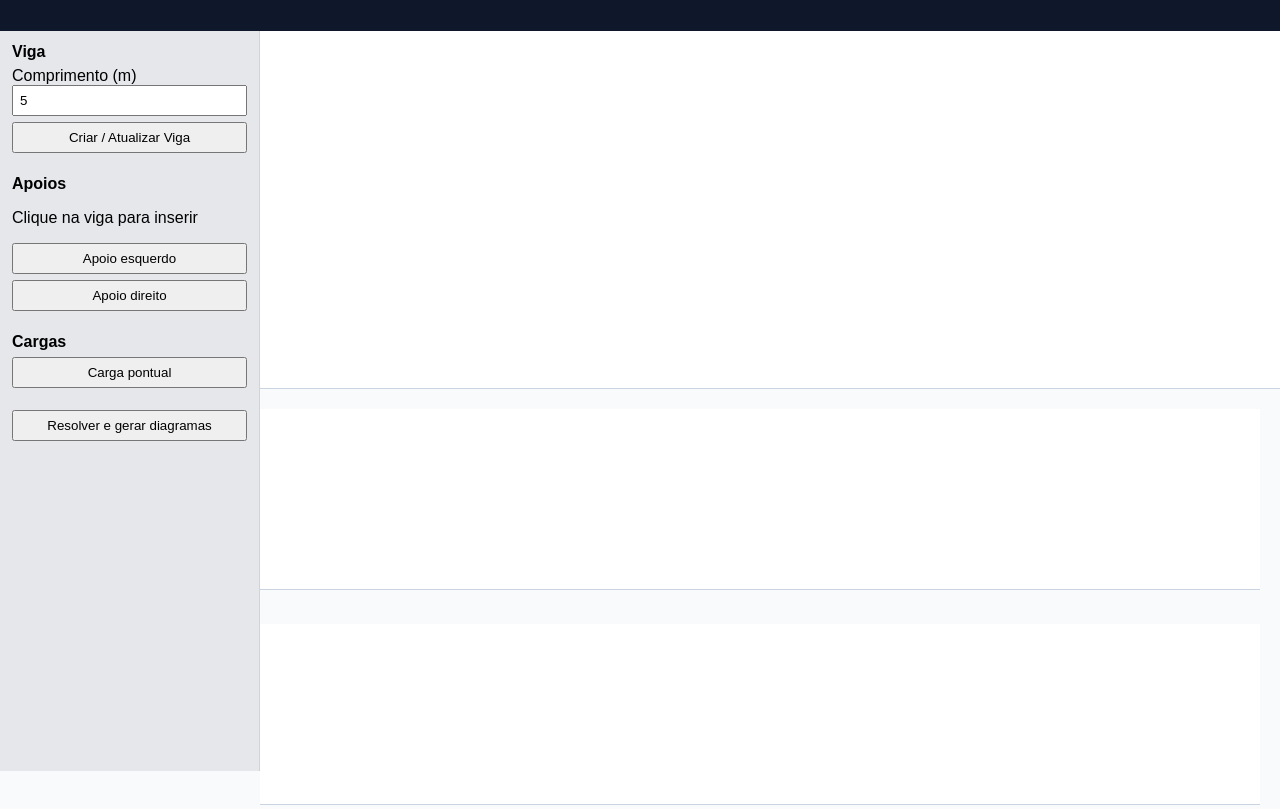
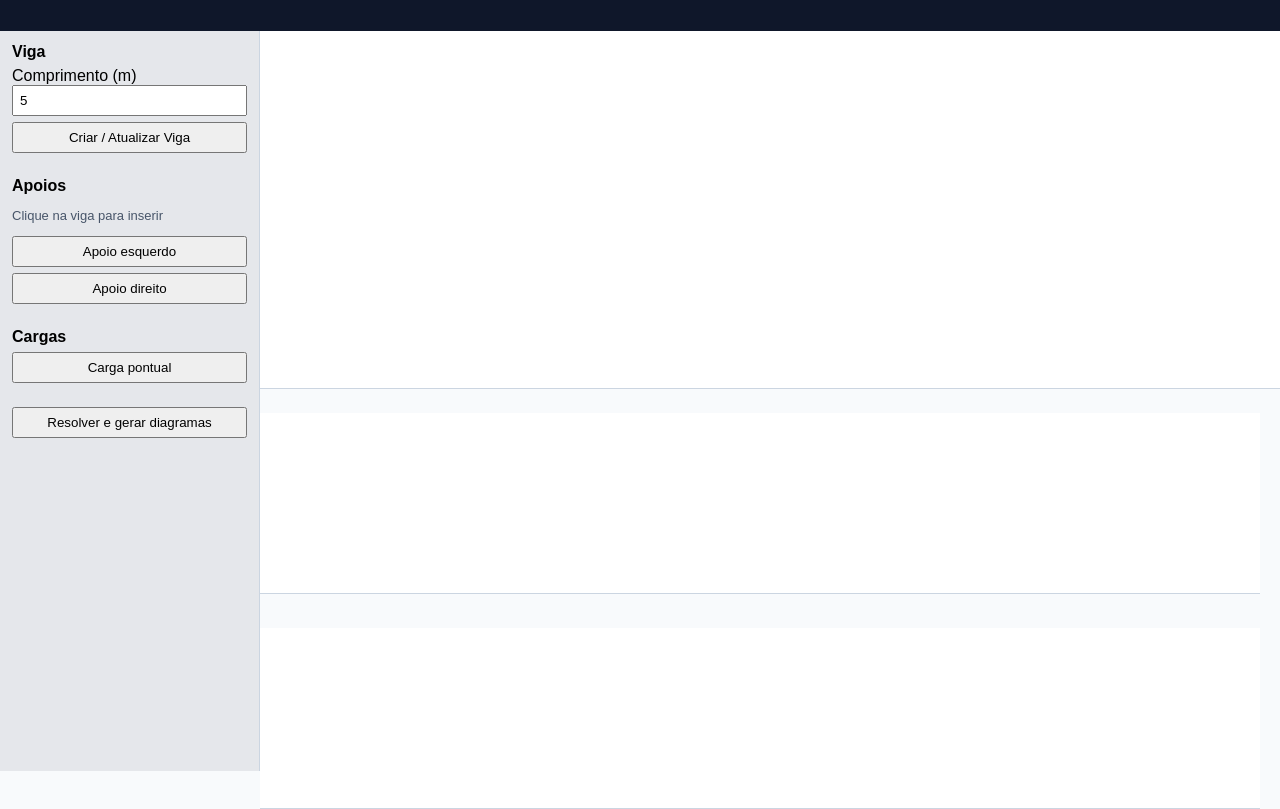
Before and after one commit to JoaoClaudiano/isoestatica, a plain HTML site: page index.html in a window 1280 px wide. Shown: the part 73-882 px from the top of the page. Drawn offline with Linux system fonts and the light colour scheme.

Commit message:
Update style.css

```diff
--- a/css/style.css
+++ b/css/style.css
@@ -27,7 +27,7 @@ header {
 }
 
 #sidebar section {
-  margin-bottom: 16px;
+  margin-bottom: 18px;
 }
 
 #sidebar h2 {
@@ -42,6 +42,11 @@ header {
   padding: 6px;
 }
 
+.hint {
+  font-size: 13px;
+  color: #475569;
+}
+
 main {
   flex: 1;
   display: flex;
@@ -54,7 +59,7 @@ canvas {
 }
 
 #diagrams {
-  padding-top: 20px;
+  padding-top: 24px;
 }
 
 #shearCanvas {
```
